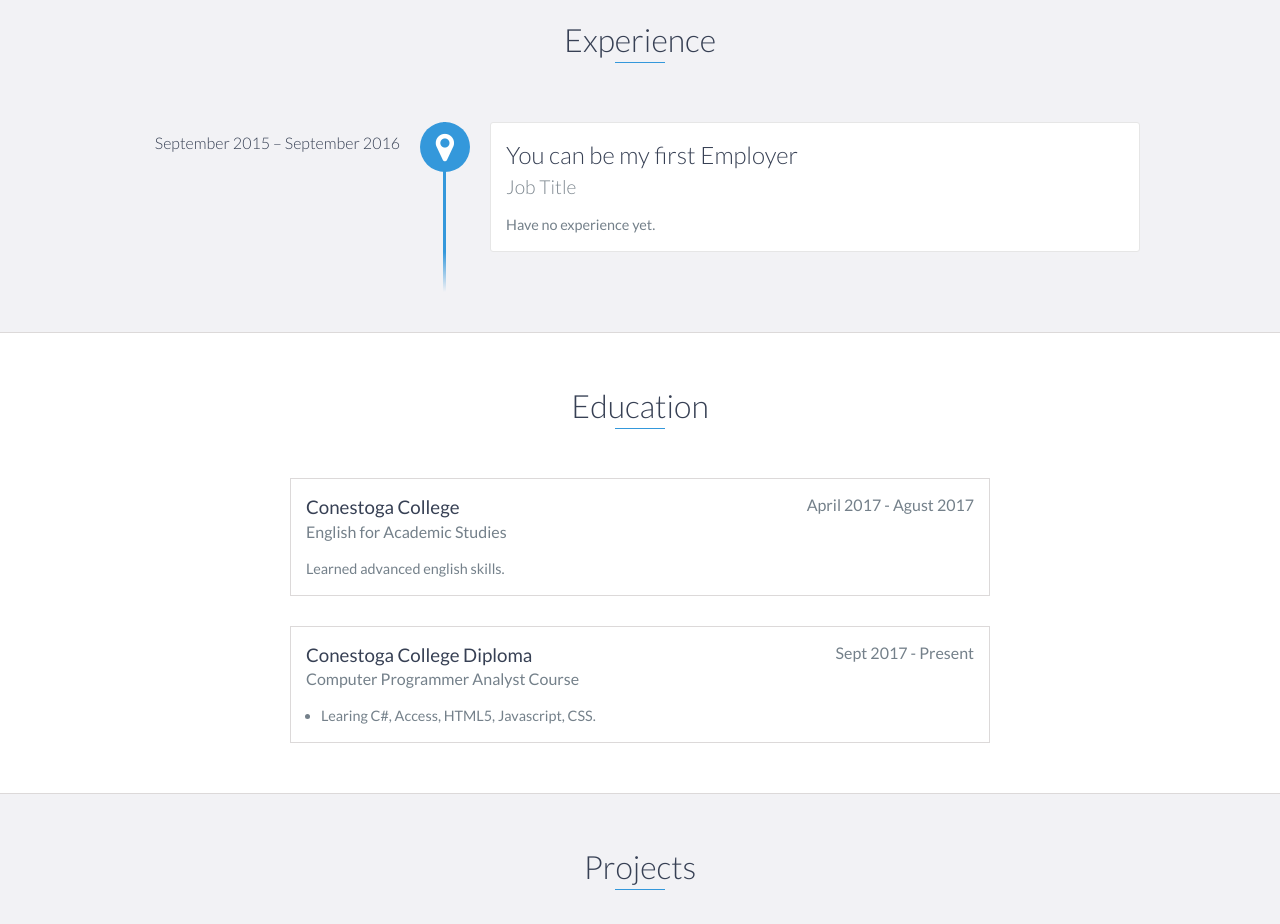
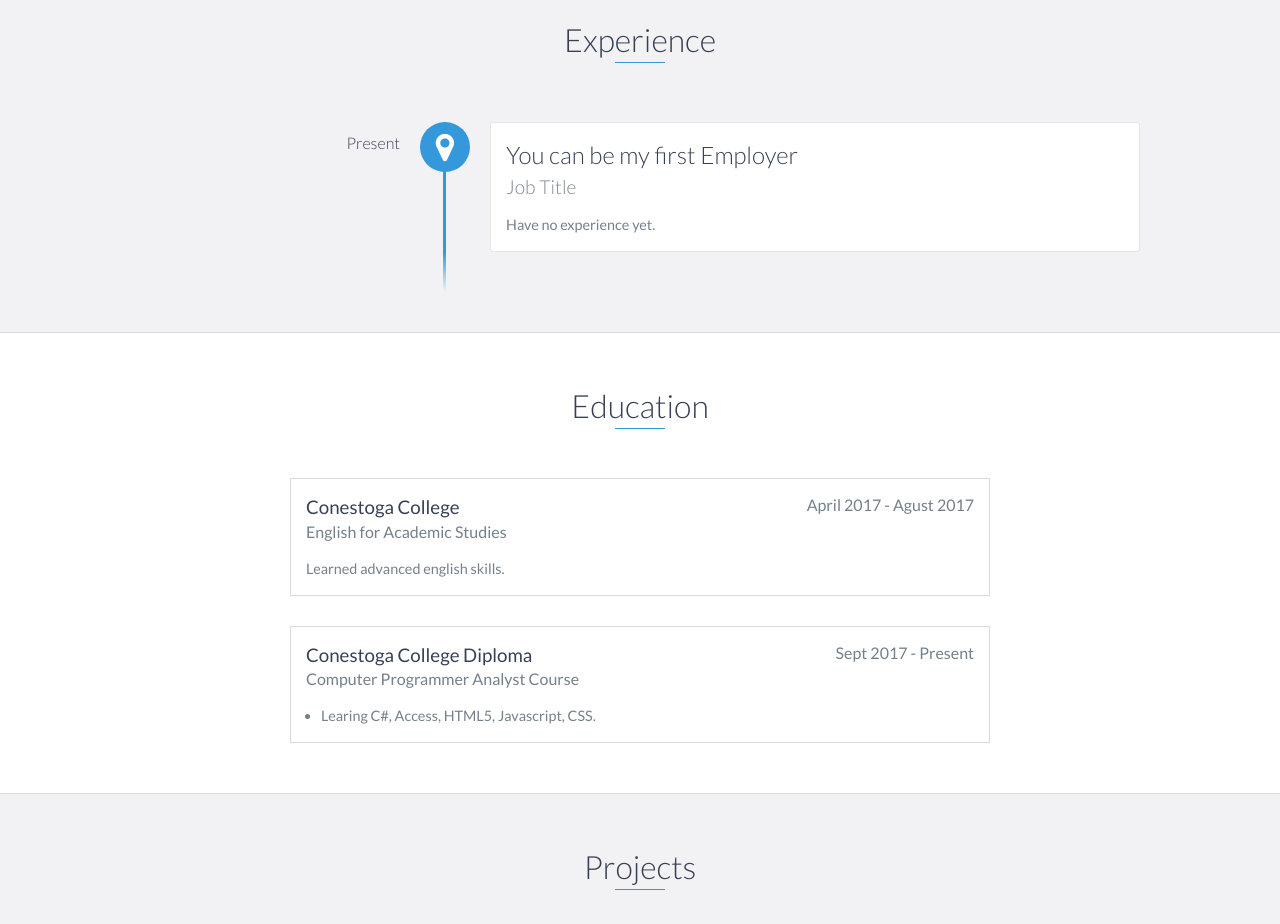
Before and after one commit to Dragonfri/Dragonfri.github.io, a website: page index.html in a window 1280 px wide. Shown: the part 1060-1984 px from the top of the page. Drawn offline with nearby package versions, Linux system fonts and the light colour scheme.

Commit message:
Update index.html

```diff
--- a/index.html
+++ b/index.html
@@ -84,7 +84,7 @@
     <div id="experience" class="background-alt">
         <h2 class="heading">Experience</h2>
         <div id="experience-timeline">
-            <div data-date="September 2015 – September 2016">
+            <div data-date="Present">
                 <h3>You can be my first Employer</h3>
                 <h4>Job Title</h4>
                 <p>
```
